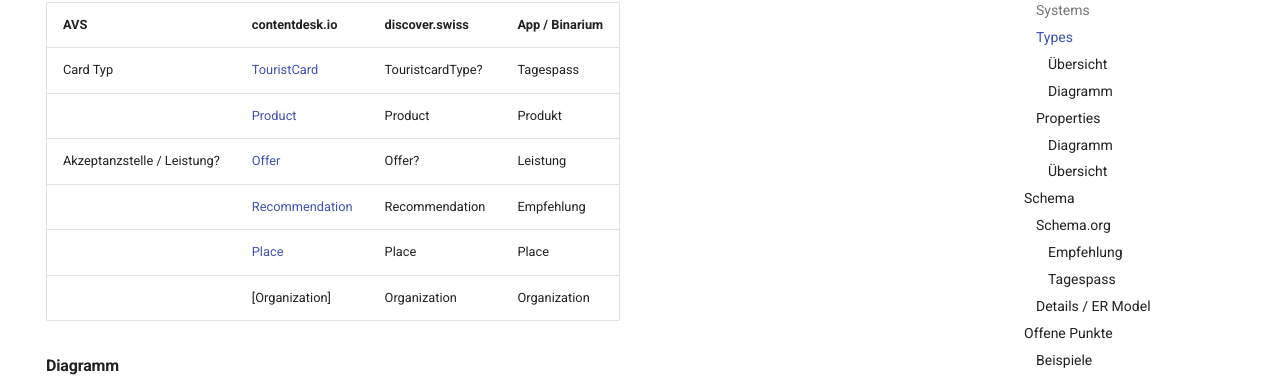
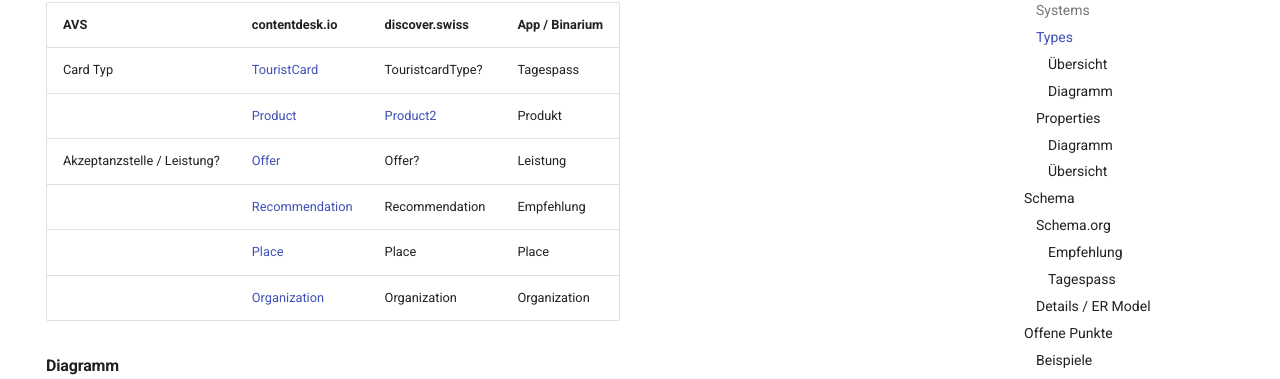
Before and after one commit to tsolenthaler/docs.contentdesk.io, an MkDocs documentation site: the page built from docs/dev/projects/glarnerlandApp.md, in a window 1280 px wide and 900 px high, scrolled down 548 px. Shown: the part 152-531 px from the top of the window. Built offline with MkDocs 1.6.1 and Material for MkDocs 9.7.7, drawn with Linux system fonts in a browser that asks for light colours.

```diff
--- a/docs/dev/projects/glarnerlandApp.md
+++ b/docs/dev/projects/glarnerlandApp.md
@@ -35,12 +35,12 @@
 
 #### Übersicht
 
-| AVS                           | contentdesk.io    | discover.swiss    | App / Binarium            |
-| -----------                   | -------------     | -------------     | -------------             |
+| AVS                           | contentdesk.io    | discover.swiss      | App / Binarium            |
+| -----------                   | -------------     | -------------       | -------------             |
 | Card Typ                      | [TouristCard]       | TouristcardType?  | Tagespass                 |
-|                               | [Product]           | Product           | Produkt                   |
+|                               | [Product]           | [Product2]        | Produkt                   |
 | Akzeptanzstelle / Leistung?   | [Offer]             | Offer?            | Leistung                  |
-|                               | [Recommendation]        | Recommendation    | Empfehlung                |
+|                               | [Recommendation]    | Recommendation    | Empfehlung                |
 |                               | [Place]             | Place             | Place                     |
 |                               | [Organization]      | Organization      | Organization              |
 
@@ -49,6 +49,9 @@
 [Product]: ../../schema/Product.md
 [Offer]: ../../schema/Offer.md
 [Recommendation]: ../../schema/Recommendation.md
+[Organization]: ../../schema/Organization.md
+
+[PRoduct2]: https://docs.discover.swiss/dev/reference/dataschema/definition/infocenter-classes/Product/
 
 #### Diagramm
 
```
